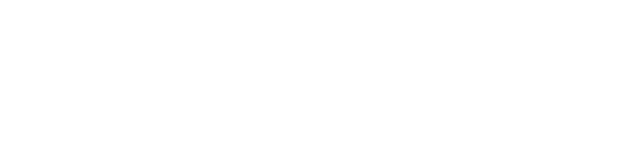
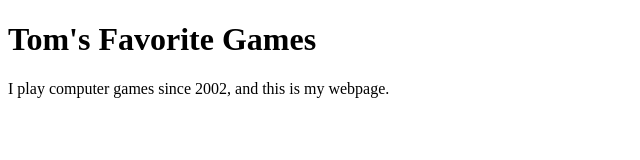
Before and after one commit to Cyri0/my-kedvenc-game, a plain HTML site: page index.html in a window 1280 px wide. Shown: the whole page, without its empty margins (0-640 px from the left). Drawn offline with Linux system fonts and the light colour scheme.

Commit message:
header1 and paragraph added

```diff
--- a/index.html
+++ b/index.html
@@ -5,6 +5,11 @@
         <title>My KEDVENC games</title>
     </head>
     <body>
+        <h1>Tom's Favorite Games</h1>
+
+        <p>
+            I play computer games since 2002, and this is my webpage.
+        </p>
 
     </body>
 </html>
```
